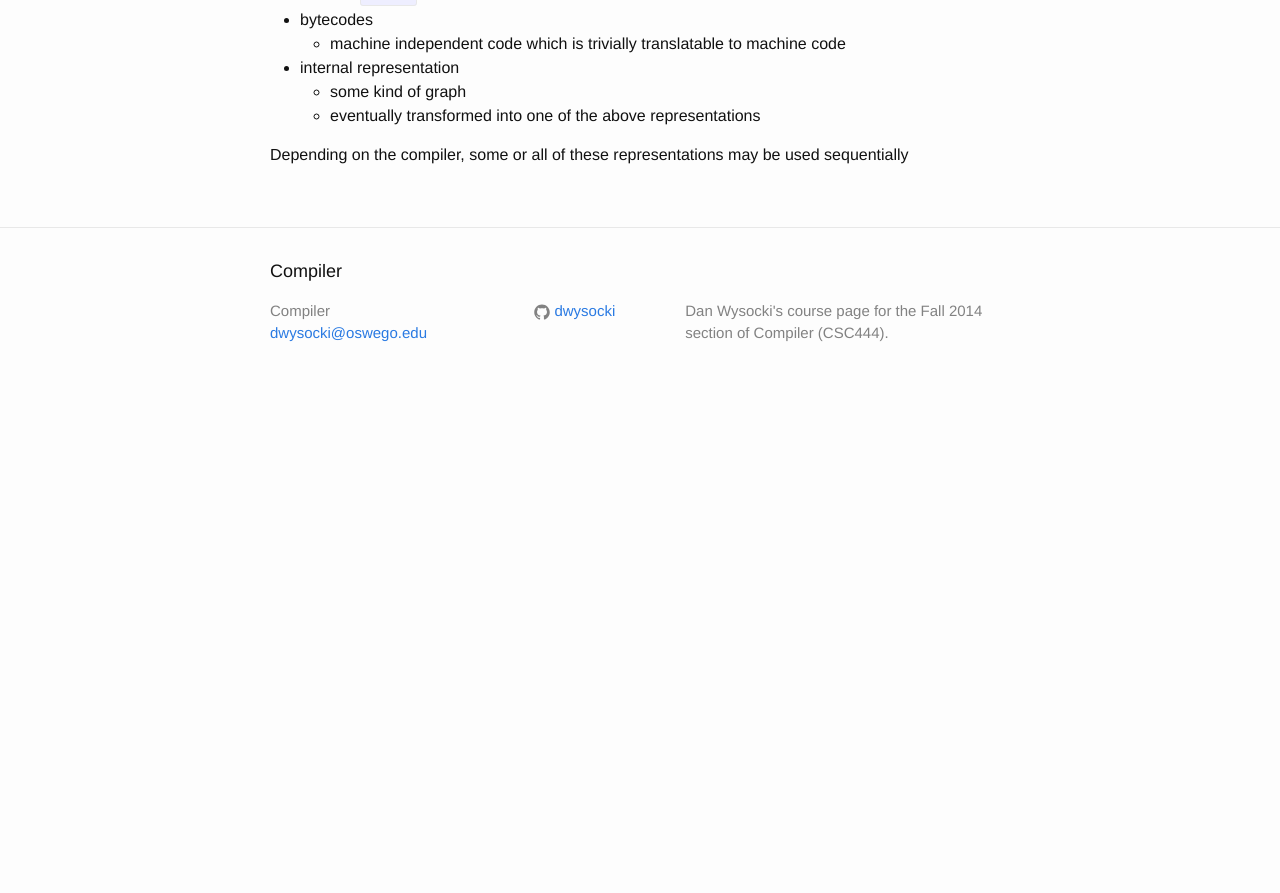
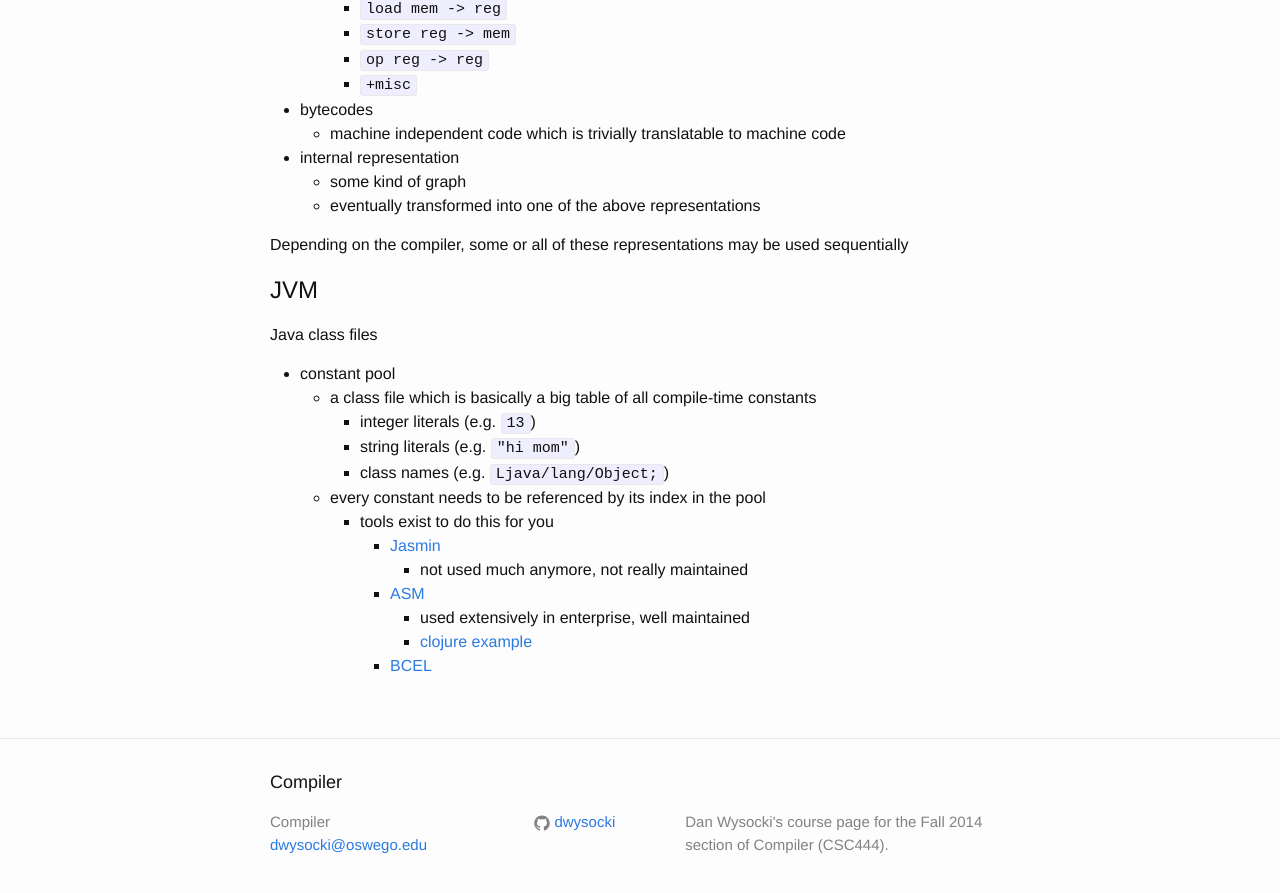
Before and after one commit to dwysocki/csc444, a Jekyll site: the page built from notes.md, in a window 1280 px wide and 900 px high, scrolled down 18503 px. Shown: the top 893 px of the window. Built offline with Jekyll 4.4.1, drawn with Linux system fonts in a browser that asks for light colours; before the commit the page ends 18908 px from its top, so only the background shows below that.

Commit message:
klasse notes

```diff
--- a/notes.md
+++ b/notes.md
@@ -3,6 +3,10 @@ layout: "page"
 title: "Notes"
 author: "Dan Wysocki"
 ---
+
+# Links
+
+[JVM Spec](http://docs.oracle.com/javase/specs/jvms/se7/html/index.html)
 
 # Introduction
 
@@ -907,3 +911,25 @@ Representations
 
 Depending on the compiler, some or all of these representations may be used
 sequentially
+
+
+# JVM
+
+Java class files
+
+- constant pool
+    - a class file which is basically a big table of all compile-time constants
+        - integer literals (e.g. `13`)
+        - string literals (e.g. `"hi mom"`)
+        - class names (e.g. `Ljava/lang/Object;`)
+    - every constant needs to be referenced by its index in the pool
+        - tools exist to do this for you
+            - [Jasmin](
+                https://en.wikipedia.org/wiki/Jasmin_%28software%29)
+                - not used much anymore, not really maintained
+            - [ASM](
+                https://en.wikipedia.org/wiki/ObjectWeb_ASM)
+                - used extensively in enterprise, well maintained
+                - [clojure example](https://gist.github.com/athos/1033052)
+            - [BCEL](
+                https://en.wikipedia.org/wiki/Byte_Code_Engineering_Library)
```
